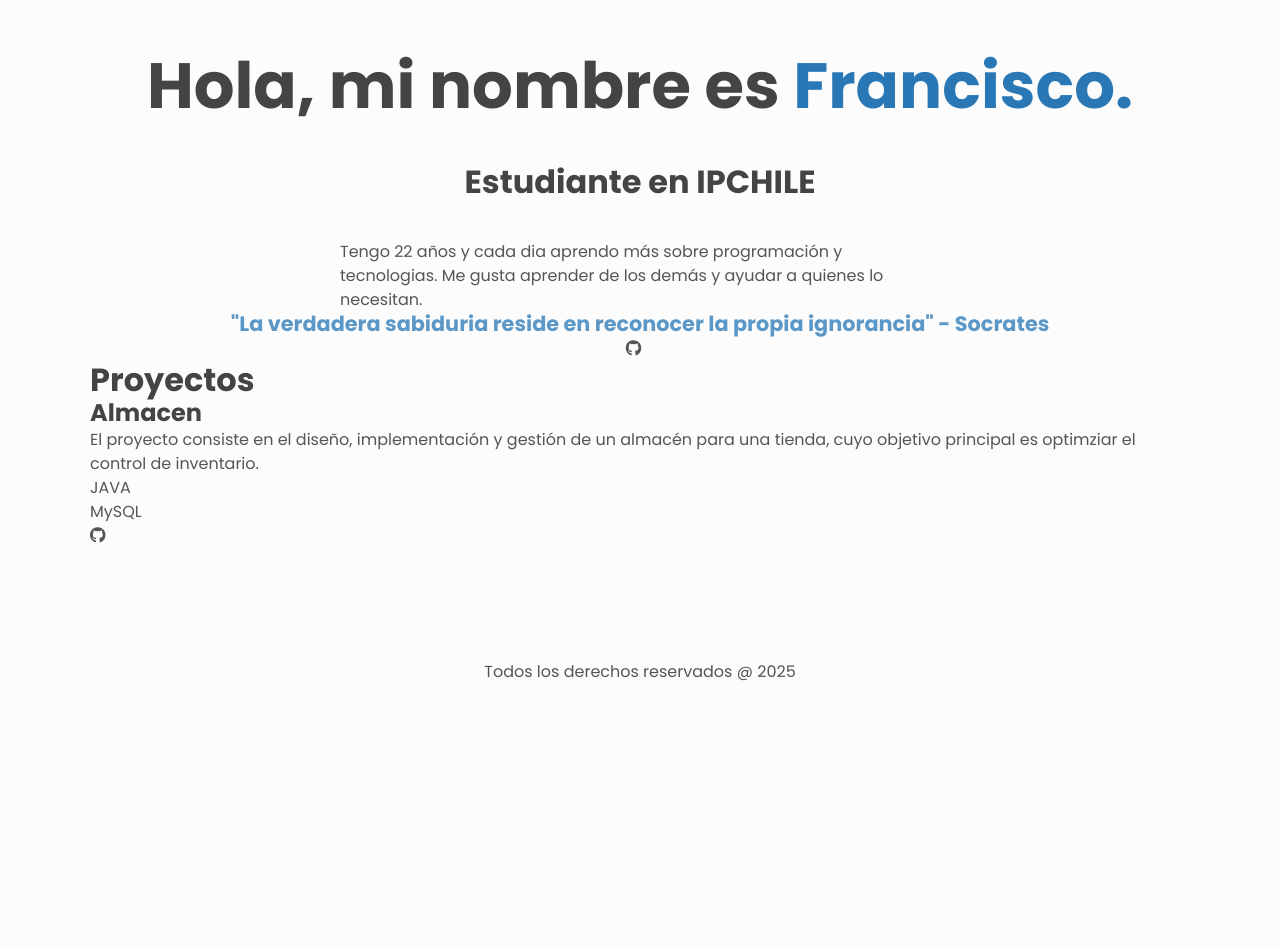
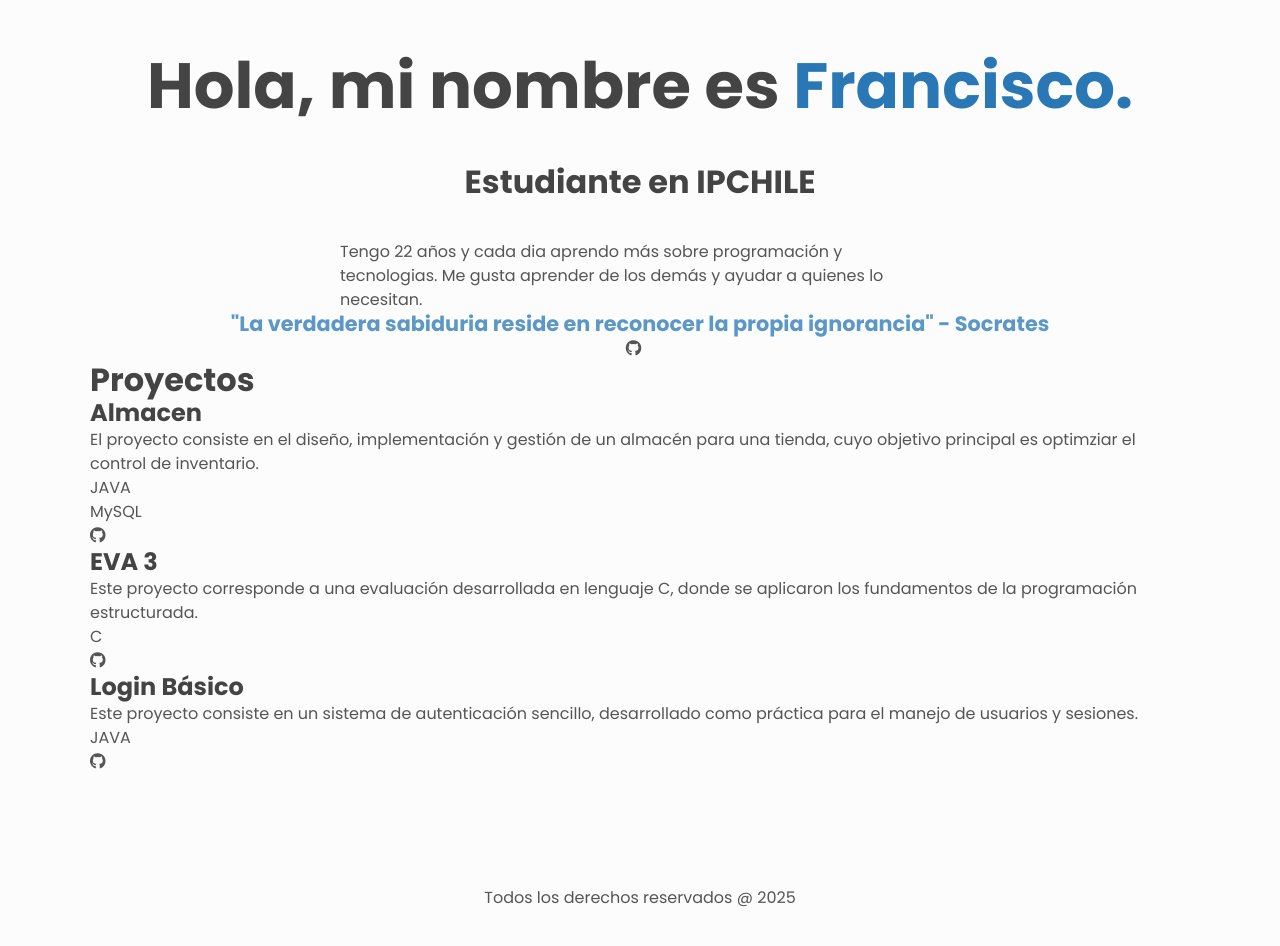
Before and after one commit to iFrethz/Portfolio, a plain HTML site: page index.html in a window 1280 px wide. Before the commit the page ends 800 px from the top, so only its background shows below. Drawn offline with Linux system fonts and the light colour scheme.

Commit message:
Update index.html

```diff
--- a/index.html
+++ b/index.html
@@ -16,10 +16,11 @@
     <title>Francisco A</title>
   </head>
 
-<!-- Codigo -->
 <body class="light">
     <main>
-    <!-- Sobre Mi -->
+    <!-- ----------------------- -->
+    <!--        SOBRE MI         -->
+    <!-- ----------------------- -->
         <div class="sobremi centro">
             <h1>Hola, mi nombre es <span class="sobremi__nombre">Francisco.</span></h1>
             <h2 class="sobremi__especialidad">Estudiante en IPCHILE</h2>
@@ -41,11 +42,13 @@
         </div>
       </div>
 
-    <!-- Proyectos -->
-         <section id="proyectos" class="seccion_proyectos">
+    <!-- ----------------------- -->
+    <!--        PROYECTOS        -->
+    <!-- ----------------------- -->
+         <section id="proyectos" class="seccion proyectos">
             <h2 class="seccion__titulo">Proyectos</h2>
 
-            <div class="proyectos__grid">
+        <div class="proyectos__grid">
               <div class="proyecto">
             <h3>Almacen</h3>
             <p class="proyecto__desc">El proyecto consiste en el diseño, implementación
@@ -58,15 +61,55 @@
             </ul>
             <a href="https://github.com/iFrethz/AlmacenTienda"
             aria-label="codigó"
-            class="link link--icon"
-        >
+            class="link link--icon">
             <i aria-hidden="true" class="fab fa-github"></i>
     </a>
+        </div>
+
+          <div class="proyecto">
+            <h3>EVA 3</h3>
+            <p class="proyecto__desc">
+              Este proyecto corresponde a una
+              evaluación desarrollada en lenguaje
+              C, donde se aplicaron los fundamentos
+              de la programación estructurada.
+              </p>
+            <ul class="proyecto__program">
+            <li class="proyecto__program-item">C</li>
+            </ul>
+            <a href="https://github.com/iFrethz/EVA3-2025"
+            aria-label="codigo"
+            class="link link--icon">
+            <i aria-hidden="true" class="fab fa-github"></i>
+    </a>
+          </div>
+
+        <div class="proyecto">
+            <h3>Login Básico</h3>
+            <p class="proyecto__desc">
+              Este proyecto consiste en un sistema
+              de autenticación sencillo,
+              desarrollado como práctica para el
+              manejo de usuarios y sesiones.
+              </p>
+            <ul class="proyecto__program">
+            <li class="proyecto__program-item">JAVA</li>
+            </ul>
+            <a href="https://github.com/iFrethz/LoginUser"
+            aria-label="codigo"
+            class="link link--icon">
+            <i aria-hidden="true" class="fab fa-github"></i>
+    </a>
+        </div>
          </section>
 
-    <!-- Contacto -->
+    <!-- ----------------------- -->
+    <!--        Proyectos        -->
+    <!-- ----------------------- -->
 
-    <!-- Inferior -->
+    <!-- ----------------------- -->
+    <!--        Derechos         -->
+    <!-- ----------------------- -->
     <footer class="footer">
         <a>
             Todos los derechos reservados @ 2025
```
